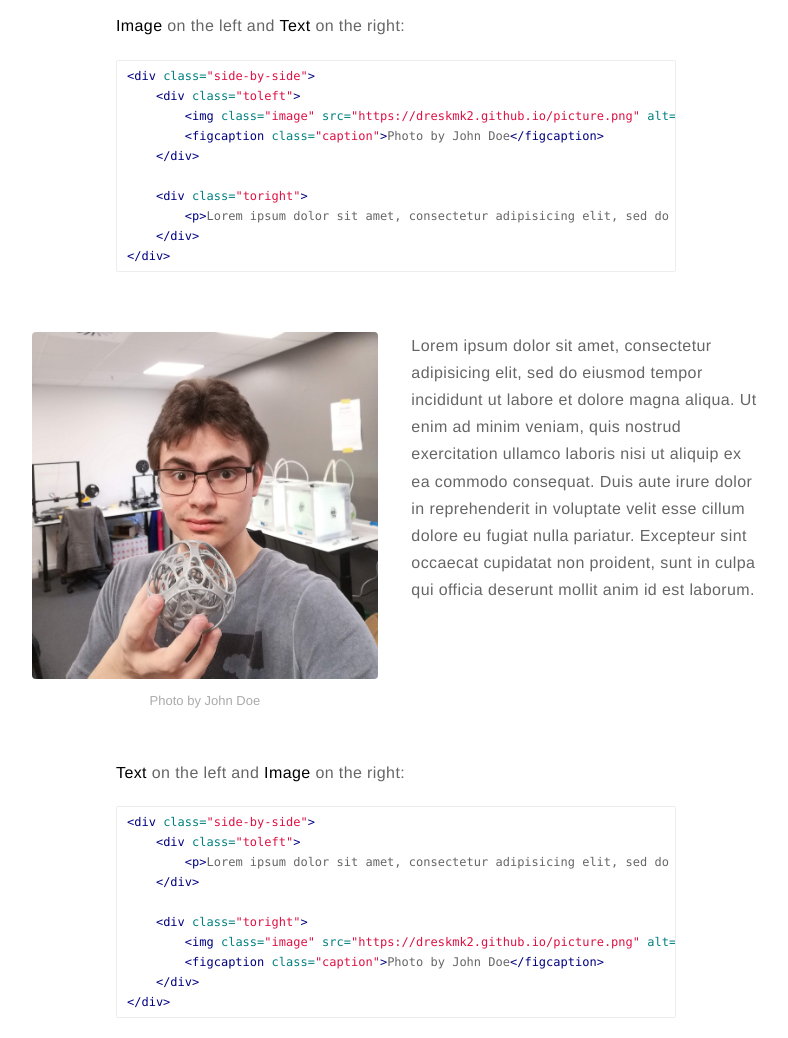
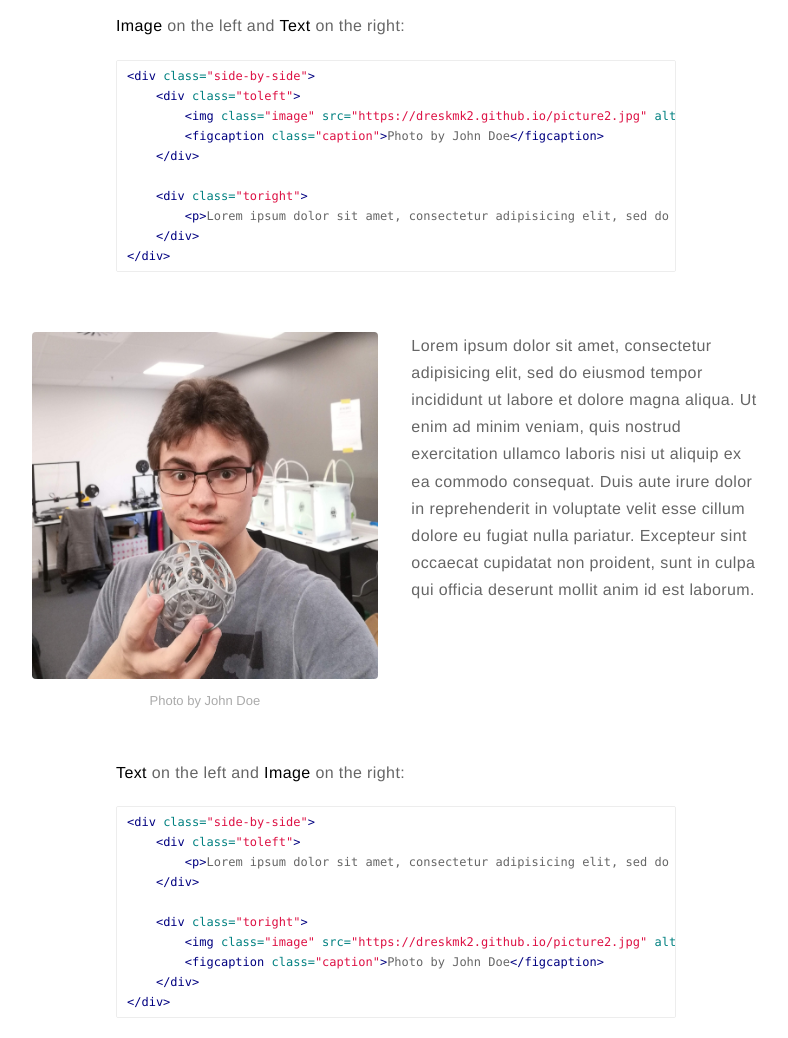
Before and after one commit to DreskMK2/My-Website, a Jekyll site: the page built from _posts/2015-02-24-markdown-extra-components.markdown, in a window 1280 px wide and 1400 px high, scrolled down 1068 px. Shown: the part 151-1189 px from the top of the window, without its empty margins (244-1032 px from the left). Built offline with Jekyll 4.4.1, drawn with Linux system fonts in a browser that asks for light colours; comment, search, counter and statistics services are not loaded.

Commit message:
Update _config.yml

```diff
--- a/_config.yml
+++ b/_config.yml
@@ -7,7 +7,7 @@ description: A node to all my social networks
 # if it's an external image, update below for true
 # better with square images
 external-image: false
-picture: picture.png
+picture: picture2.jpg
 
 # If you want to include your resume, set to true
 # and specify source (external or local).
```
